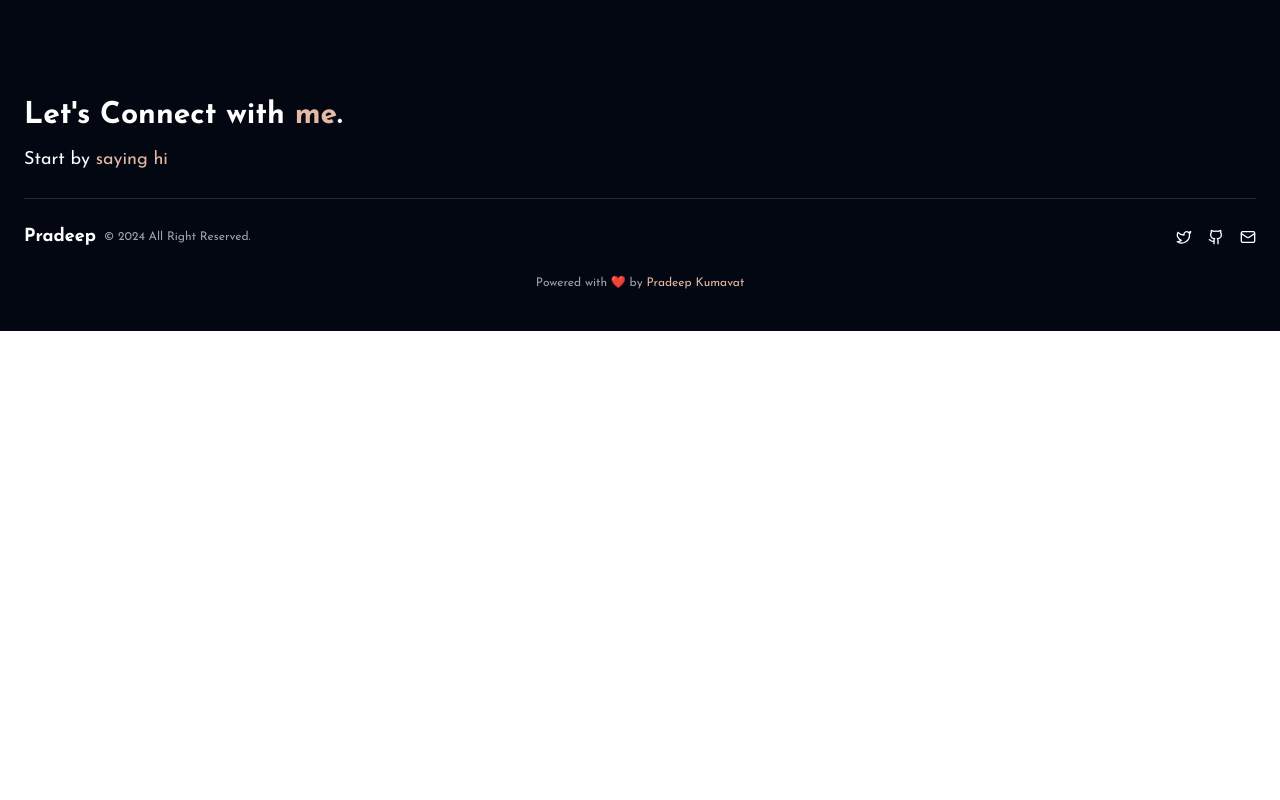
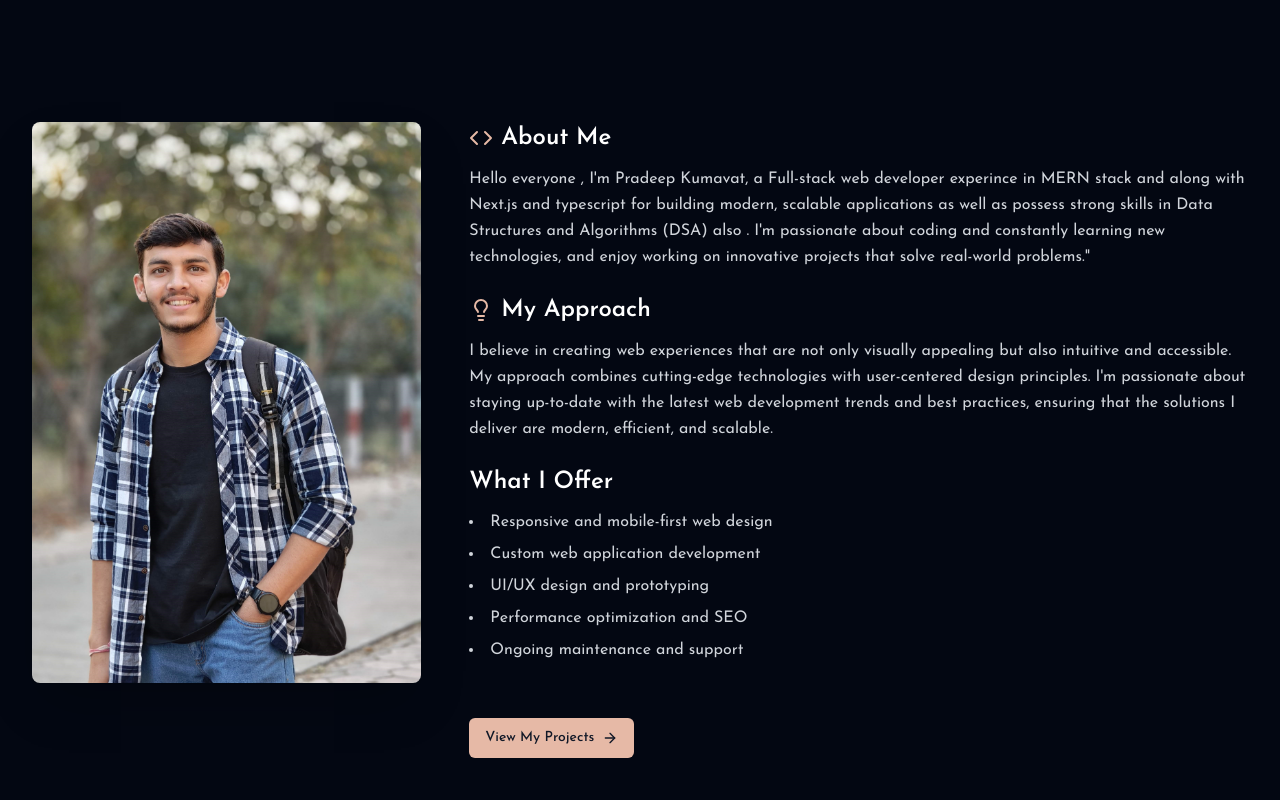
Before and after one commit to pradeep-kumavat/portfolio-me, a Next.js app: page / in a window 1280 px wide. Shown: the part 800-1600 px from the top of the page. Before the commit the page ends 1131 px from the top, so only its background shows below. Built offline with nearby package versions, Linux system fonts and the light colour scheme.

Commit message:
about section and education page fixed

```diff
--- a/src/app/page.tsx
+++ b/src/app/page.tsx
@@ -1,4 +1,5 @@
 "use client"
+import About from '@/components/About/About';
 import Hero from '@/components/Hero/Hero';
 
 
@@ -7,6 +8,7 @@ export default function Home() {
     <>
      <div>
       <Hero/>
+      <About/>
     </div>
     </>
   );
--- /dev/null
+++ b/src/components/About/About.tsx
@@ -0,0 +1,67 @@
+import { motion } from 'framer-motion'
+import { Button } from "@/components/ui/button"
+import { ArrowRight, Code, Lightbulb } from 'lucide-react'
+
+export default function About() {
+  return (
+    <div className="bg-gray-950 min-h-screen text-white py-16">
+      <div className="container mx-auto px-4 sm:px-6 lg:px-8">
+        <motion.div
+          initial={{ opacity: 0, y: 20 }}
+          animate={{ opacity: 1, y: 0 }}
+          transition={{ duration: 0.5 }}
+          className="flex flex-col lg:flex-row items-center lg:items-start gap-12"
+        >
+          {/* Left side - Picture */}
+          <div className="w-full lg:w-1/3">
+            <img
+              src="/images/background-image.jpg"
+              alt="Pradeep Kumavat"
+              className="rounded-lg shadow-2xl w-full h-auto object-cover"
+            />
+          </div>
+
+          {/* Right side - Text content */}
+          <div className="w-full lg:w-2/3 space-y-8">
+            <div className="space-y-6">
+              <section>
+                <h2 className="text-2xl font-semibold mb-3 flex items-center">
+                  <Code className="mr-2 text-[#E6B9A6]" /> About Me
+                </h2>
+                <p className="text-gray-300 leading-relaxed">
+                Hello everyone , I'm Pradeep Kumavat, a Full-stack web developer experince in MERN stack and along with Next.js and typescript for building modern, scalable applications as well as possess strong skills in Data Structures and Algorithms (DSA) also . I'm passionate about coding and constantly learning new technologies, and enjoy working on innovative projects that solve real-world problems."
+                </p>
+              </section>
+
+              <section>
+                <h2 className="text-2xl font-semibold mb-3 flex items-center">
+                  <Lightbulb className="mr-2 text-[#E6B9A6]" /> My Approach
+                </h2>
+                <p className="text-gray-300 leading-relaxed">
+                  I believe in creating web experiences that are not only visually appealing but also intuitive and accessible. My approach combines cutting-edge technologies with user-centered design principles. I'm passionate about staying up-to-date with the latest web development trends and best practices, ensuring that the solutions I deliver are modern, efficient, and scalable.
+                </p>
+              </section>
+
+              <section>
+                <h2 className="text-2xl font-semibold mb-3">What I Offer</h2>
+                <ul className="list-disc list-inside text-gray-300 space-y-2">
+                  <li>Responsive and mobile-first web design</li>
+                  <li>Custom web application development</li>
+                  <li>UI/UX design and prototyping</li>
+                  <li>Performance optimization and SEO</li>
+                  <li>Ongoing maintenance and support</li>
+                </ul>
+              </section>
+            </div>
+
+            <div className="pt-6 ">
+              <Button className="bg-[#E6B9A6] text-gray-900 hover:bg-[#d9a08e]">
+                <a className="flex items-center" href="/projects">View My Projects <ArrowRight className="ml-2 h-4 w-4 " /></a>
+              </Button>
+            </div>
+          </div>
+        </motion.div>
+      </div>
+    </div>
+  )
+}
--- a/src/components/Contact/Contact.tsx
+++ b/src/components/Contact/Contact.tsx
@@ -52,7 +52,7 @@ export default function Contact() {
                     name='Name'
                     id="name"
                     placeholder="Enter your name"
-                    className="bg-gray-800/50 text-white border-[#E6B9A6] focus:border-[#E6B9A6] focus:ring-[#E6B9A6] text-base py-3 px-4 rounded-lg transition duration-300 ease-in-out hover:bg-gray-800/70 focus:bg-gray-800/70"
+                    className="bg-gray-800/50 text-white border-[#dfa187] focus:border-[#dfa187] focus:ring-[#dfa187] text-base py-3 px-4 rounded-lg transition duration-300 ease-in-out hover:bg-gray-800/70 focus:bg-gray-800/70"
                   />
                 </div>
                 <div className="space-y-2">
@@ -64,7 +64,7 @@ export default function Contact() {
                     id="email"
                     type="email"
                     placeholder="Enter your email"
-                    className="bg-gray-800/50 text-white border-[#E6B9A6] focus:border-[#E6B9A6] focus:ring-[#E6B9A6] text-base py-3 px-4 rounded-lg transition duration-300 ease-in-out hover:bg-gray-800/70 focus:bg-gray-800/70"
+                    className="bg-gray-800/50 text-white border-[#dfa187] focus:border-[#dfa187] focus:ring-[#dfa187] text-base py-3 px-4 rounded-lg transition duration-300 ease-in-out hover:bg-gray-800/70 focus:bg-gray-800/70"
                   />
                 </div>
               </div>
@@ -77,7 +77,7 @@ export default function Contact() {
                   id="message"
                   placeholder="Enter your message"
                   rows={5}
-                  className="bg-gray-800/50 text-white border-[#E6B9A6] focus:border-[#E6B9A6] focus:ring-[#E6B9A6] text-base py-3 px-4 rounded-lg transition duration-300 ease-in-out hover:bg-gray-800/70 focus:bg-gray-800/70 resize-none"
+                  className="bg-gray-800/50 text-white border-[#dfa187] focus:border-[#dfa187] focus:ring-[#dfa187] text-base py-3 px-4 rounded-lg transition duration-300 ease-in-out hover:bg-gray-800/70 focus:bg-gray-800/70 resize-none"
                 />
               </div>
               <Button
--- a/src/components/ui/timeline.tsx
+++ b/src/components/ui/timeline.tsx
@@ -41,9 +41,6 @@ export const Timeline = ({ data }: { data: TimelineEntry[] }) => {
         <h2 className="text-2xl md:text-4xl mb-4 text-[#E6B9A6] dark:text-white max-w-4xl font-bold">
           Education
         </h2>
-        <p className="text-white dark:text-white-300 text-sm md:text-base max-w-4xl">
-        Hello everyone , I'm Pradeep Kumavat, a full-stack web developer experince in MERN stack and along with Next.js and typescript for building modern, scalable applications as well as  possess strong skills in Data Structures and Algorithms (DSA) also . I'm passionate about coding and constantly learning new technologies, and enjoy working on innovative projects that solve real-world problems."
-        </p>
       </div>
 
       <div ref={ref} className="relative max-w-7xl mx-auto pb-20">
```
